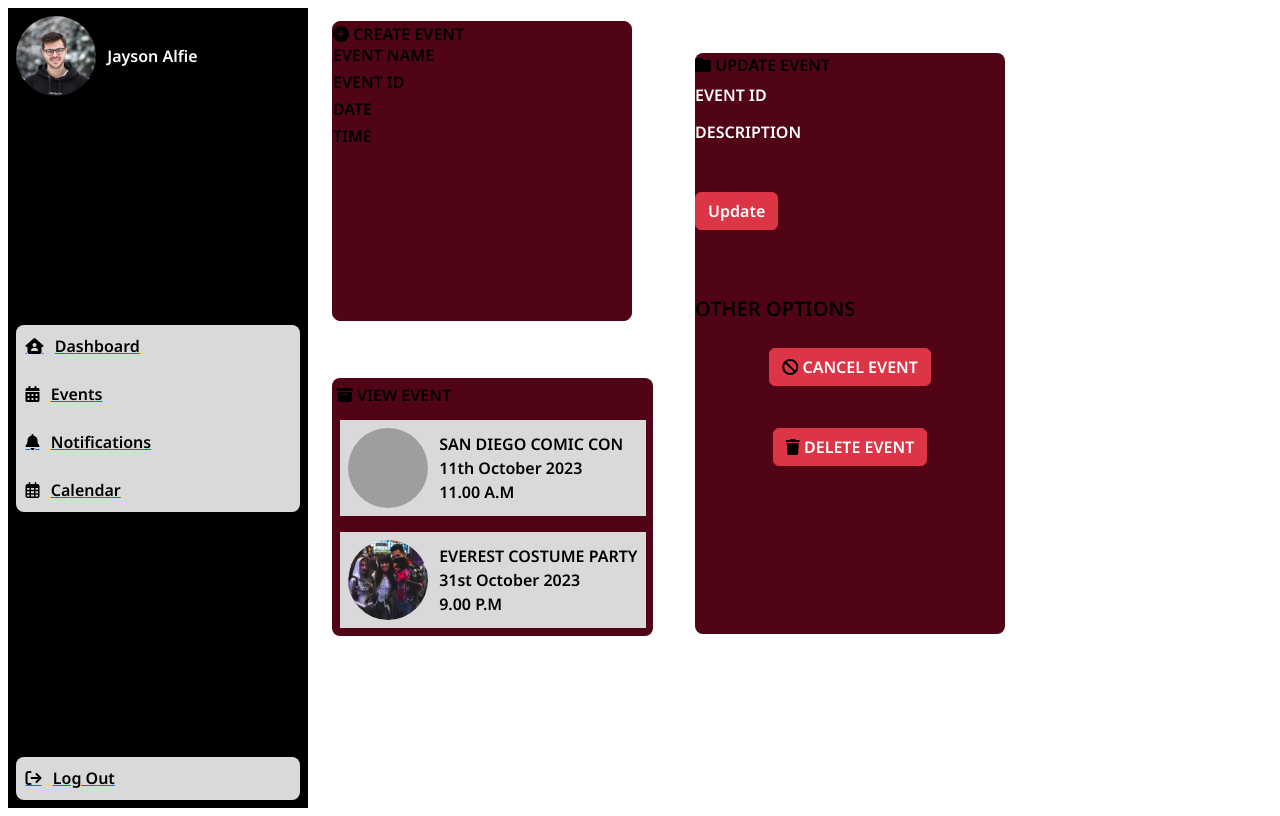
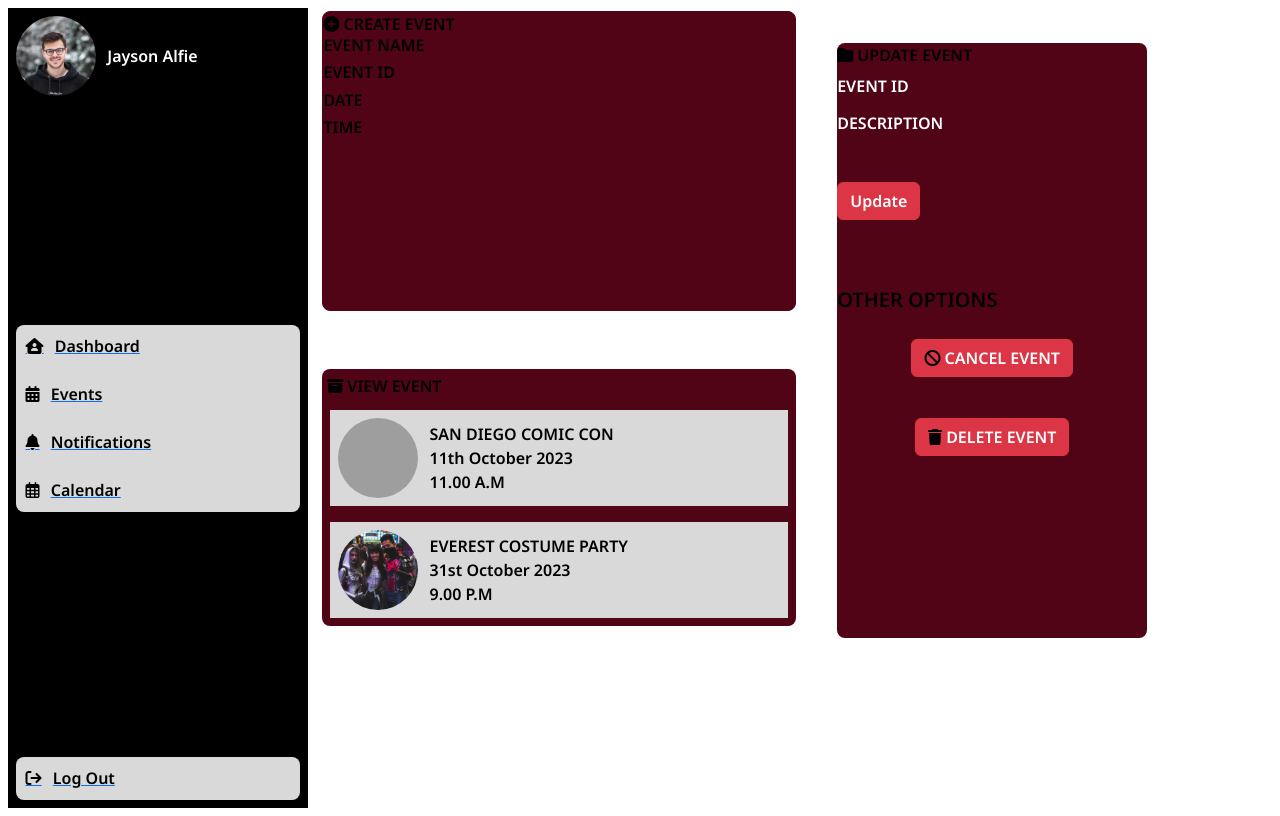
Before and after one commit to jaysonalfie/softwaredevlab, a Flask app: page /events in a window 1280 px wide. Run offline with Flask 3, Linux system fonts and the light colour scheme; some libraries are stand-ins or nearby versions.

Commit message:
css adds

```diff
--- a/site/static/css/style2.css
+++ b/site/static/css/style2.css
@@ -7,149 +7,172 @@
         text-decoration: none;
         text-transform: capitalize;
         outline: none;
-    color:black;
+        color: black;
         font-family: 'Noto Sans', sans-serif;
     }
-img{
+
+    img {
         height: 80px;
         width: 80px;
         object-fit: cover;
         border-radius: 50%;
     }
-body{
-    max-width: 1040px;
+
+    body {
+        width: min(100%, 1440px);
         margin: auto;
     }
-.app_wrapper{
+
+    .app_wrapper {
         display: flex;
         flex-direction: row;
         flex-wrap: wrap;
-     gap:0.7rem;
+        gap: 0.7rem;
         padding: 0.5rem;
+    }
 
-}
-.sidebar{
+    .sidebar {
         display: flex;
         flex-direction: column;
         gap: 0.6rem;
         justify-content: space-between;
         padding: 0.5rem;
         background-color: black;
-    flex: 1,300px;
-    height:100vh;
+        flex: 1, 300px;
+        height: 100vh;
         width: 300px;
         position: sticky;
         left: 0;
         top: 0;
         bottom: 0;
     }
-.sidebar .top span,.sidebar .bottom{
+
+    .sidebar .top span,
+    .sidebar .bottom {
         color: white;
         font-weight: 300;
     }
 
-.sidebar .top span,.sidebar .bottom{
+    .sidebar .top span,
+    .sidebar .bottom {
         color: white;
         font-weight: 300;
+    }
 
-}
-.flex{
+    .flex {
         display: flex;
         flex-direction: row;
         gap: 0.7rem;
         align-items: center;
     }
-.profile{
+
+    .profile {
         display: flex;
         flex-direction: column;
         gap: 1.4rem;
     }
 
-
-.center ul ,.sidebar .bottom{
+    .center ul,
+    .sidebar .bottom {
         display: flex;
         flex-direction: column;
         gap: 1.5rem;
         background-color: #d9d9d9;
         padding: 0.6rem;
         border-radius: 0.5rem;
+    }
+    /* maincontent for dashboard page */
 
-}
-.maincontent{
+    .maincontent {
         padding: 0.1rem;
         margin: 0.0rem;
-    flex: 1.5;
+        flex: 0.7;
         display: flex;
         flex-direction: column;
         gap: 0.7rem;
-     width:90%;
+        width: auto;
         margin: auto;
     }
-.maincontent .top .activity{
+
+    .maincontent .top {
+        margin-bottom: 3.0 rem;
+    }
+
+    .maincontent .top .activity {
         width: 200px;
         height: 200px;
         flex: 1.3;
         border: solid #500416 1px;
         border-radius: 0.5rem;
+        margin-left: 2.0rem;
     }
-.maincontent .top .content{
+
+    .maincontent .top .content {
         display: flex;
         flex-direction: column;
         gap: 0.7rem;
         flex: 1.2;
+        margin-right: 1.0rem;
     }
+
     .maincontent .bottom {
         align-items: center;
         justify-content: space-between;
-    gap:0.6rem;
+        gap: 0.6rem;
+    }
 
-}
-.maincontent .bottom .events{
+    .maincontent .bottom .events {
         display: flex;
         flex-direction: column;
-    gap:0.6rem;
+        gap: 0.6rem;
         border-radius: 0.5rem;
         padding: 0.3em;
         background-color: #500416;
         flex: 1;
+        margin-right: 3.5rem;
     }
-.summary{
+
+    .summary {
         color: white;
         background-color: #500416;
         border-radius: 0.5rem;
+        margin-left: 2.0rem;
     }
-.upcoming ,.summary_content span{
 
+    .upcoming,
+    .summary_content span {
         margin: 0.2rem;
         background-color: #d9d9d9;
         padding: 0.5rem;
         align-items: center;
     }
-h4{
+
+    h4 {
         color: white;
     }
-.main_content{
-    display: flex;
-    flex-direction: row;
-    padding: 0.6rem;
+    /* main_conetent fo events and notifications page */
+
+    .main_content {
+        display: grid;
+        grid-template-columns: 1fr 1fr;
         margin: 0.2rem;
-    flex: 1.5;
+        flex: 1;
         width: 100%;
     }
+
     .main_content .left .event_content {
-    width: 300px;
+        width: 100%;
         height: 300px;
         flex: 1.3;
-
         border: solid #500416 1px;
         border-radius: 0.5rem;
         background-color: #500416;
     }
 
-.event_view{
+    .event_view {
         display: flex;
         flex-direction: column;
-    gap:0.6rem;
+        gap: 0.6rem;
         border-radius: 0.5rem;
         padding: 0.3em;
         background-color: #500416;
@@ -169,30 +192,27 @@ h4{
         margin-top: 2.0rem;
         width: 310px;
         margin-left: 2.6rem;
+    }
 
-}
-.middle{
-    align-items: center;
-}
-.bottom_buttons{
+    .bottom_buttons {
         display: flex;
         flex-direction: column;
         align-items: center;
-
         justify-content: space-between;
     }
-.update_buttons{
+
+    .update_buttons {
         margin-top: 0.6rem;
     }
-.b2{
+
+    .b2 {
         margin-top: 2.0rem;
     }
 
-
-.not_view{
+    .not_view {
         display: flex;
         flex-direction: column;
-    gap:0.6rem;
+        gap: 0.6rem;
         border-radius: 0.5rem;
         padding: 0.3em;
         background-color: #500416;
--- a/site/templates/events.html
+++ b/site/templates/events.html
@@ -9,7 +9,7 @@
 
          <link href="https://cdn.jsdelivr.net/npm/bootstrap@5.3.1/dist/css/bootstrap.min.css" rel="stylesheet" integrity="sha384-4bw+/aepP/YC94hEpVNVgiZdgIC5+VKNBQNGCHeKRQN+PtmoHDEXuppvnDJzQIu9" crossorigin="anonymous">
          <link href="https://cdn.jsdelivr.net/npm/bootstrap@5.3.1/dist/css/bootstrap.min.css" rel="stylesheet" integrity="sha384-4bw+/aepP/YC94hEpVNVgiZdgIC5+VKNBQNGCHeKRQN+PtmoHDEXuppvnDJzQIu9" crossorigin="anonymous">
-        <link rel="stylesheet" href="http://127.0.0.1:5000/static/css/style2.css">
+         <link rel="stylesheet" href="http://127.0.0.1:5000/static/css/style2.css">
 
          <link rel="stylesheet" href="http://127.0.0.1:5000/static/css/bootstrap.css"/>
          <script defer src="https://cdn.jsdelivr.net/npm/bootstrap@5.3.1/dist/js/bootstrap.bundle.min.js" integrity="sha384-HwwvtgBNo3bZJJLYd8oVXjrBZt8cqVSpeBNS5n7C8IVInixGAoxmnlMuBnhbgrkm" crossorigin="anonymous"></script>
```
Also changed, not shown: other parts of site/static/css/style2.css (+9 -7 lines). Lines whose indentation alone changed are shown as unchanged.
